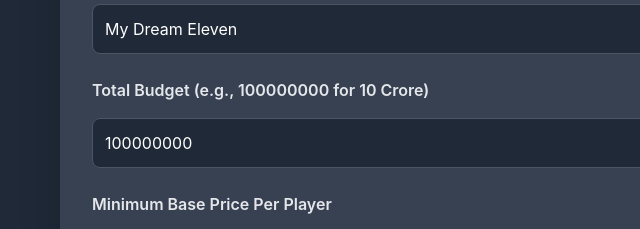
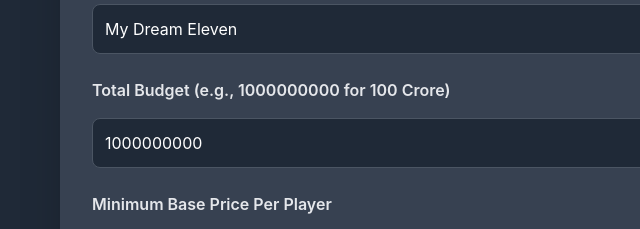
Before and after one commit to udoy1345/ipl, a plain HTML site: page index.html in a window 1280 px wide. Shown: the part 472-701 px from the top of the page, 4-644 px from the left. Drawn offline with nearby package versions, Linux system fonts and the light colour scheme.

Commit message:
Update index.html

```diff
--- a/index.html
+++ b/index.html
@@ -628,10 +628,10 @@
                             value="My Dream Eleven">
 
                         <!-- Total Budget Input -->
-                        <label for="total-budget" class="block text-gray-200 font-semibold pt-2">Total Budget (e.g., 100000000 for 10 Crore)</label>
+                        <label for="total-budget" class="block text-gray-200 font-semibold pt-2">Total Budget (e.g., 1000000000 for 100 Crore)</label>
                         <input type="number" id="total-budget" placeholder="Enter Total Budget"
                             class="w-full p-3 rounded-lg bg-slate-dark border border-gray-600 focus:ring-accent focus:border-accent text-white"
-                            min="1000000" value="100000000">
+                            min="1000000" value="1000000000">
 
                         <!-- Min Base Price Input -->
                         <label for="min-base-price" class="block text-gray-200 font-semibold pt-2">Minimum Base Price Per Player</label>
```
